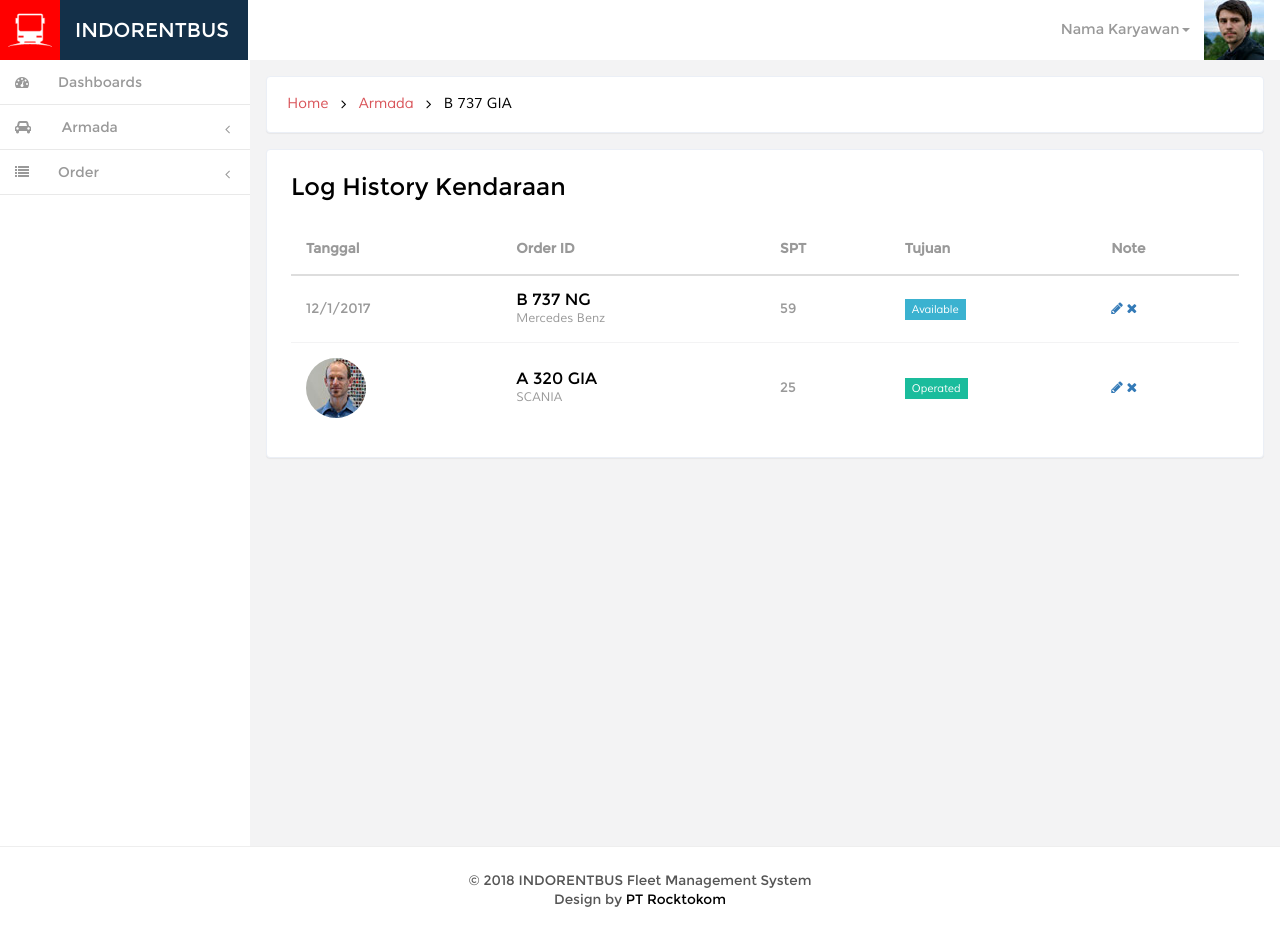
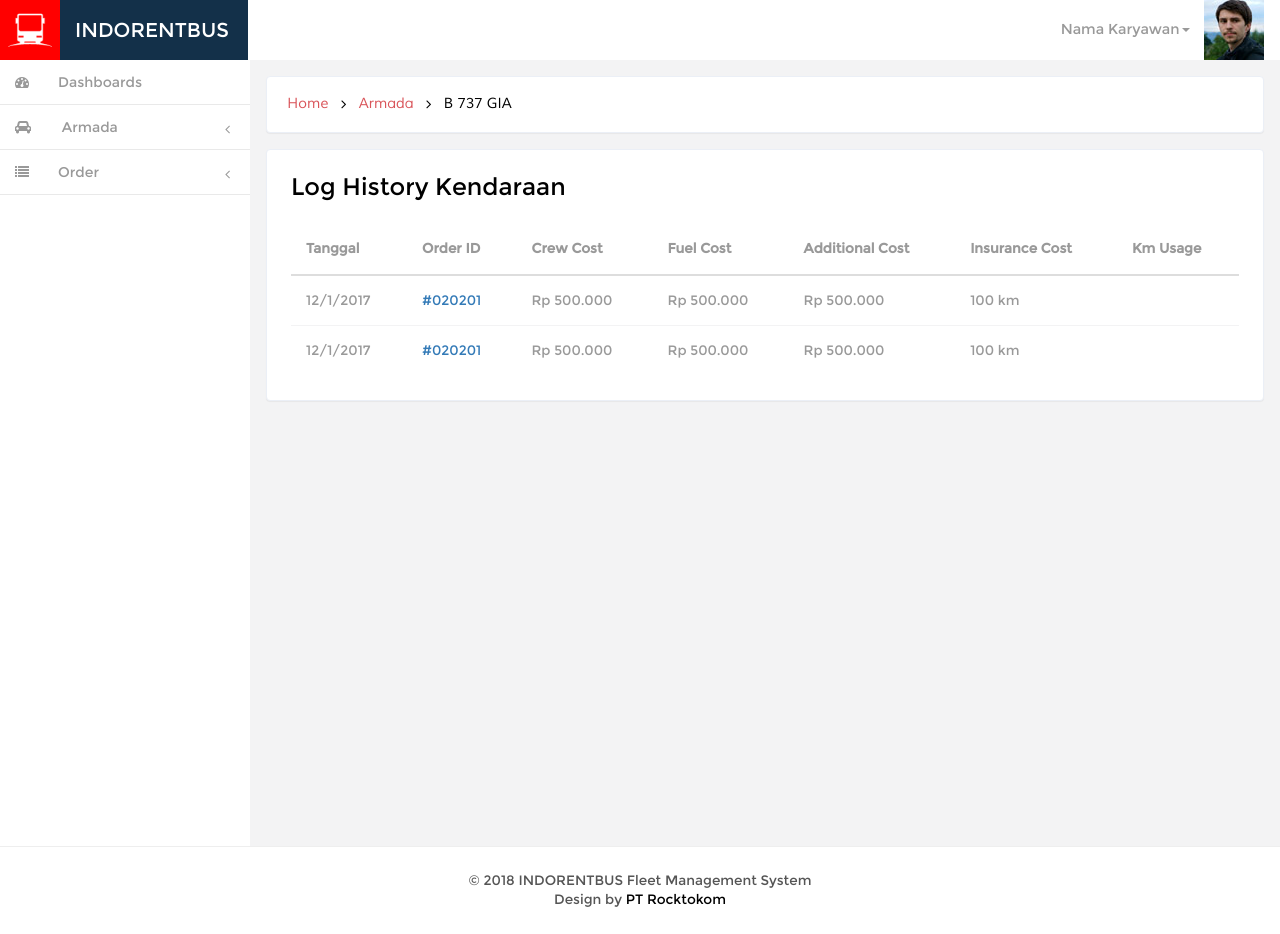
Before and after one commit to kemtol/indorentbus, a Jekyll site: the page built from laman/detail-armada.html, in a window 1280 px wide. Built offline with Jekyll 4.4.1, drawn with Linux system fonts in a browser that asks for light colours; nearby versions of some CDN libraries; Markdown is read by kramdown in place of the engine named in the settings; comment, search, counter and statistics services are not loaded.

Commit message:
Update detail-armada.html

```diff
--- a/laman/detail-armada.html
+++ b/laman/detail-armada.html
@@ -23,46 +23,52 @@ permalink: /armada/detail/
 			<tr>
 				<th>Tanggal</th>
 				<th>Order ID</th>
-				<th>SPT</th>
-				<th>Tujuan</th>
-				<th>Note</th>
+				<th>Crew Cost</th>
+				<th>Fuel Cost</th>
+				<th>Additional Cost</th>
+				<th>Insurance Cost</th>
+				<th>Km Usage</th>
 			</tr>
 		</thead>
 		<tbody>
 			<tr class="table-row">
-			    <td class="table-img">
+			    <td>
 			       12/1/2017
 			    </td>
-			    <td class="table-text">
-				<h6>B 737 NG</h6>
-				<p>Mercedes Benz</p>
-			    </td>
-			    <td class="march">
-			       59
+			    <td>
+				<a href="">#020201</a>
 			    </td>
 			    <td>
-				<span class="fam">Available</span>
+				Rp 500.000
+			    </td>
+			    <td>
+				Rp 500.000
 			    </td>
 			     <td>
-				<a href="" class="fa fa-pencil"></a> <a href="" class="fa fa-times"></a>
+				Rp 500.000
+			    </td>
+			     <td>
+				100 km
 			    </td>
 			</tr>
 			<tr class="table-row">
-			    <td class="table-img">
-			       <img src="{{site.url}}/images/in1.jpg" alt="">
-			    </td>
-			    <td class="table-text">
-				<h6>A 320 GIA</h6>
-				<p>SCANIA</p>
-			    </td>
-			    <td class="march">
-				25
+			    <td>
+			       12/1/2017
 			    </td>
 			    <td>
-				<span class="mar">Operated</span>
+				<a href="">#020201</a>
+			    </td>
+			    <td>
+				Rp 500.000
+			    </td>
+			    <td>
+				Rp 500.000
 			    </td>
 			     <td>
-				<a href="" class="fa fa-pencil"></a> <a href="" class="fa fa-times"></a>
+				Rp 500.000
+			    </td>
+			     <td>
+				100 km
 			    </td>
 			</tr>
 		</tbody>
```
